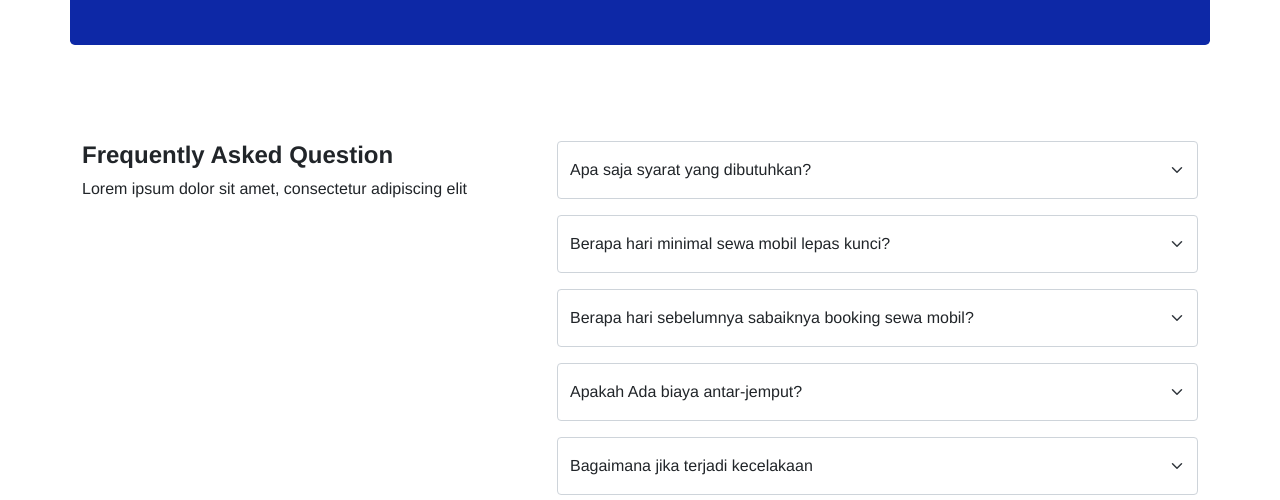
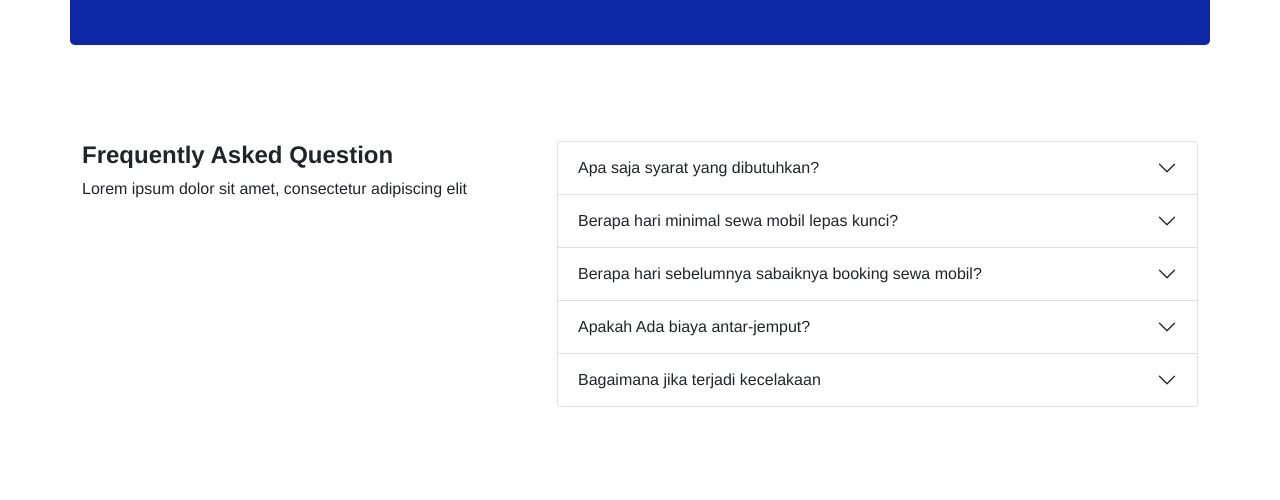
Before and after one commit to raffizh24/challange-01, a plain HTML site: page index.html in a window 1280 px wide. Shown: the part 2299-2799 px from the top of the page. Drawn offline with nearby package versions, Linux system fonts and the light colour scheme.

Commit message:
Update index.html

```diff
--- a/index.html
+++ b/index.html
@@ -182,36 +182,68 @@
                     <p>Lorem ipsum dolor sit amet, consectetur adipiscing elit</p>
                 </div>
                 <div class="col-lg-7">
-                    <select class="form-select py-3 mb-3" aria-label="Apa saja syarat yang dibutuhkan?">
-                        <option selected>Apa saja syarat yang dibutuhkan?</option>
-                        <option value="#">Lorem ipsum dolor sit amet consectetur adipisicing elit.</option>
-                        <option value="#">Lorem ipsum dolor sit amet consectetur adipisicing elit.</option>
-                        <option value="#">Lorem ipsum dolor sit amet consectetur adipisicing elit.</option>
-                    </select>
-                    <select class="form-select py-3 mb-3" aria-label="Apa saja syarat yang dibutuhkan?">
-                        <option selected>Berapa hari minimal sewa mobil lepas kunci?</option>
-                        <option value="#">Lorem ipsum dolor sit amet consectetur adipisicing elit.</option>
-                        <option value="#">Lorem ipsum dolor sit amet consectetur adipisicing elit.</option>
-                        <option value="#">Lorem ipsum dolor sit amet consectetur adipisicing elit.</option>
-                    </select>
-                    <select class="form-select py-3 mb-3" aria-label="Apa saja syarat yang dibutuhkan?">
-                        <option selected>Berapa hari sebelumnya sabaiknya booking sewa mobil?</option>
-                        <option value="#">Lorem ipsum dolor sit amet consectetur adipisicing elit.</option>
-                        <option value="#">Lorem ipsum dolor sit amet consectetur adipisicing elit.</option>
-                        <option value="#">Lorem ipsum dolor sit amet consectetur adipisicing elit.</option>
-                    </select>
-                    <select class="form-select py-3 mb-3" aria-label="Apa saja syarat yang dibutuhkan?">
-                        <option selected>Apakah Ada biaya antar-jemput?</option>
-                        <option value="#">Lorem ipsum dolor sit amet consectetur adipisicing elit.</option>
-                        <option value="#">Lorem ipsum dolor sit amet consectetur adipisicing elit.</option>
-                        <option value="#">Lorem ipsum dolor sit amet consectetur adipisicing elit.</option>
-                    </select>
-                    <select class="form-select py-3 mb-3" aria-label="Apa saja syarat yang dibutuhkan?">
-                        <option selected>Bagaimana jika terjadi kecelakaan</option>
-                        <option value="#">Lorem ipsum dolor sit amet consectetur adipisicing elit.</option>
-                        <option value="#">Lorem ipsum dolor sit amet consectetur adipisicing elit.</option>
-                        <option value="#">Lorem ipsum dolor sit amet consectetur adipisicing elit.</option>
-                    </select>
+                    <div class="accordion" id="accordionExample">
+                        <div class="accordion-item">
+                            <h2 class="accordion-header" id="heading1">
+                            <button class="accordion-button collapsed" type="button" data-bs-toggle="collapse" data-bs-target="#collapse1" aria-expanded="true" aria-controls="collapse1">
+                                Apa saja syarat yang dibutuhkan?
+                            </button>
+                            </h2>
+                            <div id="collapse1" class="accordion-collapse collapse" aria-labelledby="heading1" data-bs-parent="#accordionExample">
+                            <div class="accordion-body">
+                                Lorem ipsum, dolor sit amet consectetur adipisicing elit. Dolor saepe iusto et quasi, quaerat neque temporibus quam provident? Iusto error eligendi perspiciatis. Molestias aperiam culpa voluptates quidem aliquid placeat! Quibusdam.
+                            </div>
+                            </div>
+                        </div>
+                        <div class="accordion-item">
+                            <h2 class="accordion-header" id="heading2">
+                            <button class="accordion-button collapsed" type="button" data-bs-toggle="collapse" data-bs-target="#collapse2" aria-expanded="false" aria-controls="collapse2">
+                                Berapa hari minimal sewa mobil lepas kunci?
+                            </button>
+                            </h2>
+                            <div id="collapse2" class="accordion-collapse collapse" aria-labelledby="heading2" data-bs-parent="#accordionExample">
+                            <div class="accordion-body">
+                                Lorem ipsum dolor sit amet consectetur, adipisicing elit. Autem quod, illo nobis minima hic maiores labore tempore delectus? Ab voluptatum quia nostrum facilis nisi deleniti eligendi tempora dolores voluptate veritatis.
+                            </div>
+                            </div>
+                        </div>
+                        <div class="accordion-item">
+                            <h2 class="accordion-header" id="heading3">
+                            <button class="accordion-button collapsed" type="button" data-bs-toggle="collapse" data-bs-target="#collapse3" aria-expanded="false" aria-controls="collapse3">
+                                Berapa hari sebelumnya sabaiknya booking sewa mobil?
+                            </button>
+                            </h2>
+                            <div id="collapse3" class="accordion-collapse collapse" aria-labelledby="heading3" data-bs-parent="#accordionExample">
+                            <div class="accordion-body">
+                                Lorem ipsum dolor sit amet consectetur adipisicing elit. Facere qui enim, ea beatae aut sunt explicabo alias ducimus laborum sapiente modi, ratione, eveniet sed iste minus doloremque cupiditate odio sit?
+                            </div>
+                            </div>
+                        </div>
+                        <div class="accordion-item">
+                            <h2 class="accordion-header" id="heading4">
+                            <button class="accordion-button collapsed" type="button" data-bs-toggle="collapse" data-bs-target="#collapse4" aria-expanded="false" aria-controls="collapse4">
+                                Apakah Ada biaya antar-jemput?
+                            </button>
+                            </h2>
+                            <div id="collapse4" class="accordion-collapse collapse" aria-labelledby="heading4" data-bs-parent="#accordionExample">
+                            <div class="accordion-body">
+                                Lorem ipsum dolor sit amet consectetur adipisicing elit. Similique tempora illum eius blanditiis quas, quos incidunt, aut temporibus, id aliquam minus accusantium quae autem nesciunt suscipit facere! Placeat, dolores odit.
+                            </div>
+                            </div>
+                        </div>
+                        <div class="accordion-item">
+                            <h2 class="accordion-header" id="heading5">
+                            <button class="accordion-button collapsed" type="button" data-bs-toggle="collapse" data-bs-target="#collapse5" aria-expanded="false" aria-controls="collapse5">
+                                Bagaimana jika terjadi kecelakaan
+                            </button>
+                            </h2>
+                            <div id="collapse5" class="accordion-collapse collapse" aria-labelledby="heading5" data-bs-parent="#accordionExample">
+                            <div class="accordion-body">
+                                Lorem ipsum dolor sit amet consectetur adipisicing elit. Facilis, expedita maxime eos ut hic temporibus perspiciatis porro dolores provident iusto aperiam, obcaecati animi voluptas fuga quam voluptate excepturi consequatur nihil?
+                            </div>
+                            </div>
+                        </div>
+                    </div>
                 </div>
             </div>
         </div>
```
